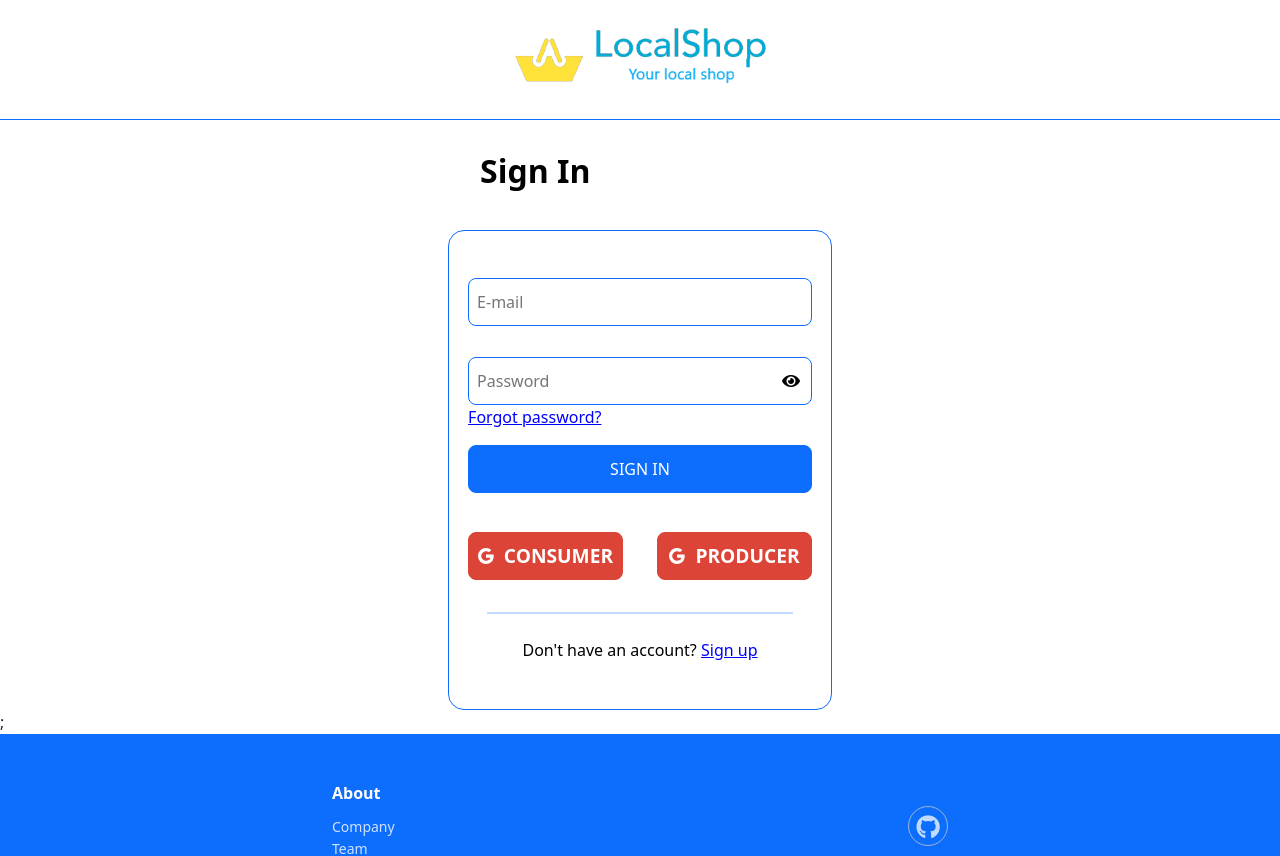
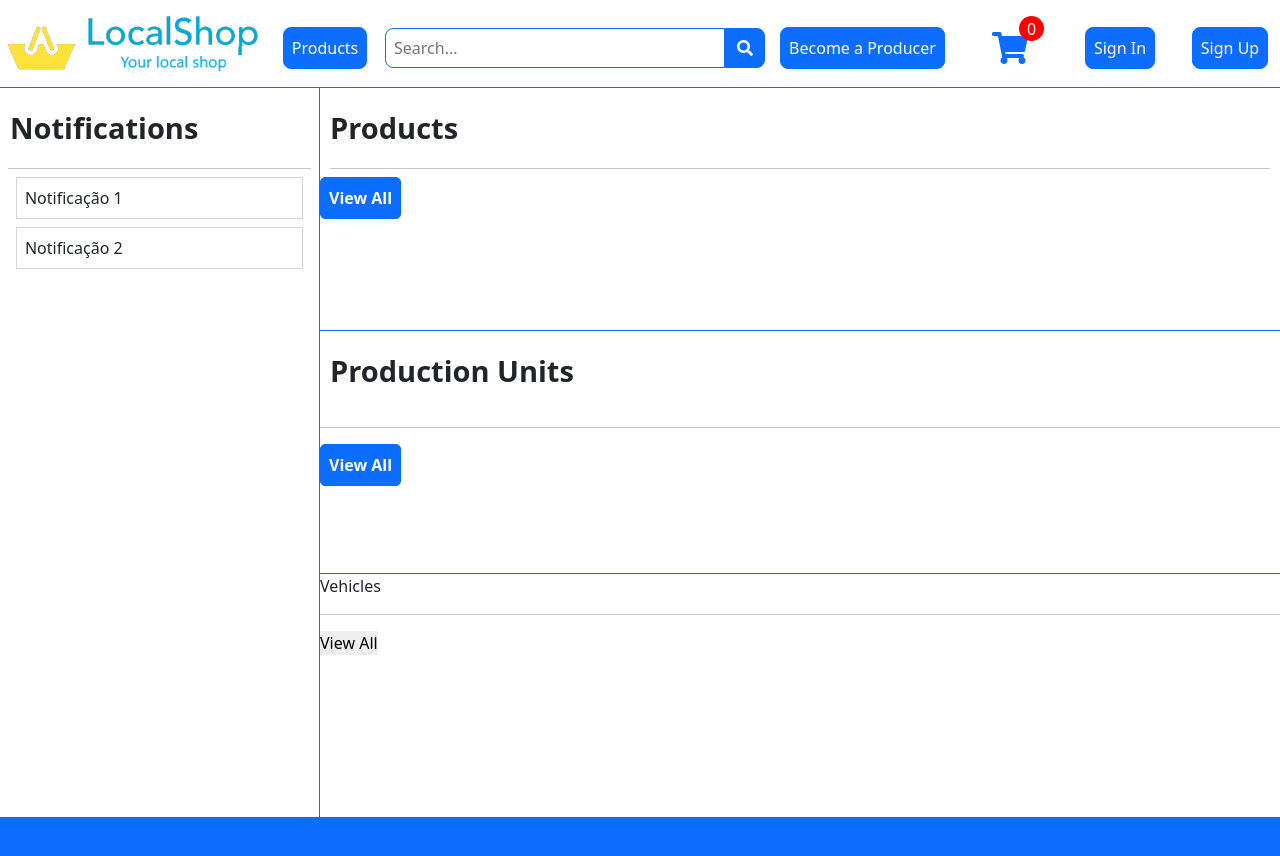
Before and after one commit to FelipeCardos/PTI, a React (Vite) app in the folder Projeto/code/client/shop-vite/: page /management-area in a window 1280 px wide. Before the commit this address led to /signin. Shown: the top 856 px of the page. Built offline with nearby package versions, Linux system fonts and the light colour scheme; no server answers.

Commit message:
Fix na página de management-area

```diff
--- a/Projeto/code/client/shop-vite/src/components/ProducerManagementArea/ProducerManagementArea.css
+++ b/Projeto/code/client/shop-vite/src/components/ProducerManagementArea/ProducerManagementArea.css
@@ -2,23 +2,33 @@
   border: 0;
   margin: 0;
   padding: 0;
-  height: 95vh;
+  /* height: 95vh; */
   display: grid;
-  grid: 1fr 1fr / 1fr 3fr;
+  grid: 1fr 1fr 1fr / 1fr 3fr;
+  position: relative;
 }
 
-.containerNotifications {
-  grid-area: 1 / 1 / span 2 / span 1;
+.containerNotificationsProducerManagementArea {
+  grid-area: 1 / 1 / span 3 / span 1;
   border-right: 1px solid var(--bs-blue);
+  position: relative;
 }
 
-.containerProductionUnits {
+.containerProductsProducerManagementArea {
   grid-area: 1 / 2 / span 1 / span 1;
   border-bottom: 1px solid var(--bs-blue);
+  position: relative;
 }
 
-.containerVehicles {
+.containerProductionUnitsProducerManagementArea {
   grid-area: 2 / 2 / span 1 / span 1;
+  border-bottom: 1px solid var(--bs-blue);
+  position: relative;
+}
+
+.containerVehiclesProducerManagementArea {
+  grid-area: 3 / 2 / span 1 / span 1;
+  position: relative;
 }
 
 .modalProducerManagementArea {
--- a/Projeto/code/client/shop-vite/src/components/ProducerManagementArea/ProducerManagementArea.jsx
+++ b/Projeto/code/client/shop-vite/src/components/ProducerManagementArea/ProducerManagementArea.jsx
@@ -4,6 +4,7 @@ import AddVehicles from "./AddVehicles/AddVehicles";
 import Notifications from "./Notifications/Notifications";
 import "./ProducerManagementArea.css";
 import ProductionUnits from "./ProductionUnits/ProductionUnits";
+import Products from "./Products/Products";
 import Vehicles from "./Vehicles/Vehicles";
 
 export default function ProducerManagementArea() {
@@ -29,13 +30,16 @@ export default function ProducerManagementArea() {
 
   return (
     <div className='containerProducerManagementArea'>
-      <div className='containerNotifications'>
+      <div className='containerNotificationsProducerManagementArea'>
         <Notifications />
       </div>
-      <div className='containerProductionUnits'>
+      <div className='containerProductsProducerManagementArea'>
+        <Products />
+      </div>
+      <div className='containerProductionUnitsProducerManagementArea'>
         <ProductionUnits handleShowAddPUs={handleShowAddPUs} />
       </div>
-      <div className='containerVehicles'>
+      <div className='containerVehiclesProducerManagementArea'>
         <Vehicles handleShowAddVehicles={handleShowAddVehicles} />
       </div>
       {modal && <div className='modalProducerManagementArea'></div>}
--- a/Projeto/code/client/shop-vite/src/components/ProducerManagementArea/ProductionUnits/ProductionUnits.css
+++ b/Projeto/code/client/shop-vite/src/components/ProducerManagementArea/ProductionUnits/ProductionUnits.css
@@ -1,4 +1,4 @@
-.productionUnitsTitle {
+.productionUnitsTitleProducerManagementArea {
   display: flex;
   font-size: 29px;
   font-weight: bold;
@@ -7,13 +7,13 @@
   margin-left: 10px;
 }
 
-.productionUnitsTitleHR {
+.productionUnitsTitleProducerManagementAreaHR {
   margin: 0;
   margin-left: 10px;
   margin-right: 10px;
 }
 
-.containerProductionUnitsExamples {
+.containerProductionUnitsExamplesProducerManagementArea {
   margin-top: 1vh;
   display: flex;
   flex-direction: row;
@@ -23,17 +23,7 @@
   overflow: auto;
 }
 
-.containerProductionUnitsButtons {
-  display: flex;
-  flex-direction: row-reverse;
-  margin-left: 10px;
-  margin-right: 10px;
-  padding: 1.5em;
-  gap: 15px;
-}
-
-.viewAllProductionUnitsButton,
-.addProductionUnitButton {
+.viewAllProductionUnitsButtonProducerManagementArea {
   background-color: var(--bs-blue);
   color: white;
   border: 1px solid var(--bs-blue);
@@ -44,8 +34,7 @@
   cursor: pointer;
 }
 
-.viewAllProductionUnitsButton:hover,
-.addProductionUnitButton:hover {
+.viewAllProductionUnitsButtonProducerManagementArea:hover {
   background-color: var(--bs-blue-hover);
   border: 1px solid var(--bs-blue);
   color: var(--bs-blue);
--- a/Projeto/code/client/shop-vite/src/components/ProducerManagementArea/ProductionUnits/ProductionUnits.jsx
+++ b/Projeto/code/client/shop-vite/src/components/ProducerManagementArea/ProductionUnits/ProductionUnits.jsx
@@ -1,39 +1,24 @@
 import React from "react";
-import ProductionUnitExample from "./ProductionUnitExample/ProductionUnitExample";
+import { useNavigate } from "react-router-dom";
 import "./ProductionUnits.css";
 
-export default function ProductionUnits({ handleShowAddPUs }) {
-  let productionUnits = [
-    {
-      id: 1,
-      address: "Rua 1",
-      capacity: "20/100",
-    },
-    {
-      id: 2,
-      address: "Rua 2",
-      capacity: "30/100",
-    },
-  ];
+export default function ProductionUnits() {
+  let navigate = useNavigate();
   return (
     <>
-      <div className='productionUnitsTitle'>Production Units</div>
-      <hr className='productionUnitsTitleHR' />
-      <div className='containerProductionUnitsExamples'>
-        {productionUnits.map((productionUnit) => (
-          <ProductionUnitExample
-            key={productionUnit.id}
-            address={productionUnit.address}
-            capacity={productionUnit.capacity}
-          />
-        ))}
+      <div className='productionUnitsTitleProducerManagementArea'>
+        Production Units
       </div>
-      <div className='containerProductionUnitsButtons'>
-        <button className='addProductionUnitButton' onClick={handleShowAddPUs}>
-          ADD
-        </button>
-        <button className='viewAllProductionUnitsButton'>View All</button>
-      </div>
+      <hr className='productionUnitsTitleHRProducerManagementArea' />
+      <div className='containerProductionUnitsChartsProducerManagementArea'></div>
+      <button
+        className='viewAllProductionUnitsButtonProducerManagementArea'
+        onClick={() => {
+          navigate("/management-area/production-units");
+        }}
+      >
+        View All
+      </button>
     </>
   );
 }
--- /dev/null
+++ b/Projeto/code/client/shop-vite/src/components/ProducerManagementArea/Products/Products.css
@@ -0,0 +1,50 @@
+.producsTitleProducerManagementArea {
+  display: flex;
+  font-size: 29px;
+  font-weight: bold;
+  height: 10vh;
+  align-items: center;
+  margin-left: 10px;
+}
+
+.producsTitleProducerManagementAreaHR {
+  margin: 0;
+  margin-left: 10px;
+  margin-right: 10px;
+}
+
+.containerProductsChartsProducerManagementArea {
+  margin-top: 1vh;
+  display: flex;
+  flex-direction: row;
+  margin-left: 10px;
+  margin-right: 10px;
+  gap: 15px;
+  overflow: auto;
+}
+
+.containerProductsButtonsProducerManagementArea {
+  display: flex;
+  flex-direction: row-reverse;
+  margin-left: 10px;
+  margin-right: 10px;
+  padding: 1.5em;
+  gap: 15px;
+}
+
+.viewAllProductsButtonProducerManagementArea {
+  background-color: var(--bs-blue);
+  color: white;
+  border: 1px solid var(--bs-blue);
+  border-radius: 5px;
+  padding: 0.5em;
+  font-size: 16px;
+  font-weight: bold;
+  cursor: pointer;
+}
+
+.viewAllProductsButtonProducerManagementArea:hover {
+  background-color: var(--bs-blue-hover);
+  border: 1px solid var(--bs-blue);
+  color: var(--bs-blue);
+}
--- /dev/null
+++ b/Projeto/code/client/shop-vite/src/components/ProducerManagementArea/Products/Products.jsx
@@ -0,0 +1,22 @@
+import React from "react";
+import { useNavigate } from "react-router-dom";
+import "./Products.css";
+
+export default function Products() {
+  let navigate = useNavigate();
+  return (
+    <>
+      <div className='producsTitleProducerManagementArea'>Products</div>
+      <hr className='producsTitleProducerManagementAreaHR' />
+      <div className='containerProductsChartsProducerManagementArea'></div>
+      <button
+        className='viewAllProductsButtonProducerManagementArea'
+        onClick={() => {
+          return navigate("/management-area/products");
+        }}
+      >
+        View All
+      </button>
+    </>
+  );
+}
--- a/Projeto/code/client/shop-vite/src/components/ProducerManagementArea/Vehicles/Vehicles.jsx
+++ b/Projeto/code/client/shop-vite/src/components/ProducerManagementArea/Vehicles/Vehicles.jsx
@@ -1,42 +1,22 @@
 import React from "react";
-import VehicleExample from "./VehicleExample/VehicleExample";
+import { useNavigate } from "react-router-dom";
 import "./Vehicles.css";
 
-export default function Vehicles({ handleShowAddVehicles }) {
-  let vehicles = [
-    {
-      id: 1,
-      licensePlate: "11-AA-11",
-      capacity: 100,
-      availability: true,
-    },
-    {
-      id: 2,
-      licensePlate: "22-BB-22",
-      capacity: 100,
-      availability: false,
-    },
-  ];
+export default function Vehicles() {
+  let navigate = useNavigate();
   return (
     <>
-      <div className='vehiclesTitle'>Vehicles</div>
-      <hr className='vehiclesTitleHR' />
-      <div className='containerVehiclesExamples'>
-        {vehicles.map((vehicle) => (
-          <VehicleExample
-            key={vehicle.id}
-            licensePlate={vehicle.address}
-            capacity={vehicle.capacity}
-            availability={vehicle.availability}
-          />
-        ))}
-      </div>
-      <div className='containerVehiclesButtons'>
-        <button className='addVehicleButton' onClick={handleShowAddVehicles}>
-          ADD
-        </button>
-        <button className='viewAllVehiclesButton'>View All</button>
-      </div>
+      <div className='vehiclesTitleProducerManagementArea'>Vehicles</div>
+      <hr className='vehiclesTitleHRProducerManagementArea' />
+      <div className='containerVehiclesChartsProducerManagementArea'></div>
+      <button
+        className='viewAllVehiclesButtonProducerManagementArea'
+        onClick={() => {
+          return navigate("/management-area/vehicles");
+        }}
+      >
+        View All
+      </button>
     </>
   );
 }
--- a/Projeto/code/client/shop-vite/src/pages/ProducerManagementAreaPage.jsx
+++ b/Projeto/code/client/shop-vite/src/pages/ProducerManagementAreaPage.jsx
@@ -11,8 +11,8 @@ export default function ProducerManagementAreaPage() {
   let navigate = useNavigate();
 
   useEffect(() => {
-    if (!myUserVariable) return navigate("/signin");
-    if (myUserVariable.typeUser !== "Producer") return navigate("/");
+    // if (!myUserVariable) return navigate("/signin");
+    // if (myUserVariable.typeUser !== "Producer") return navigate("/");
     setLoading(false);
   }, []);
   return (
```
